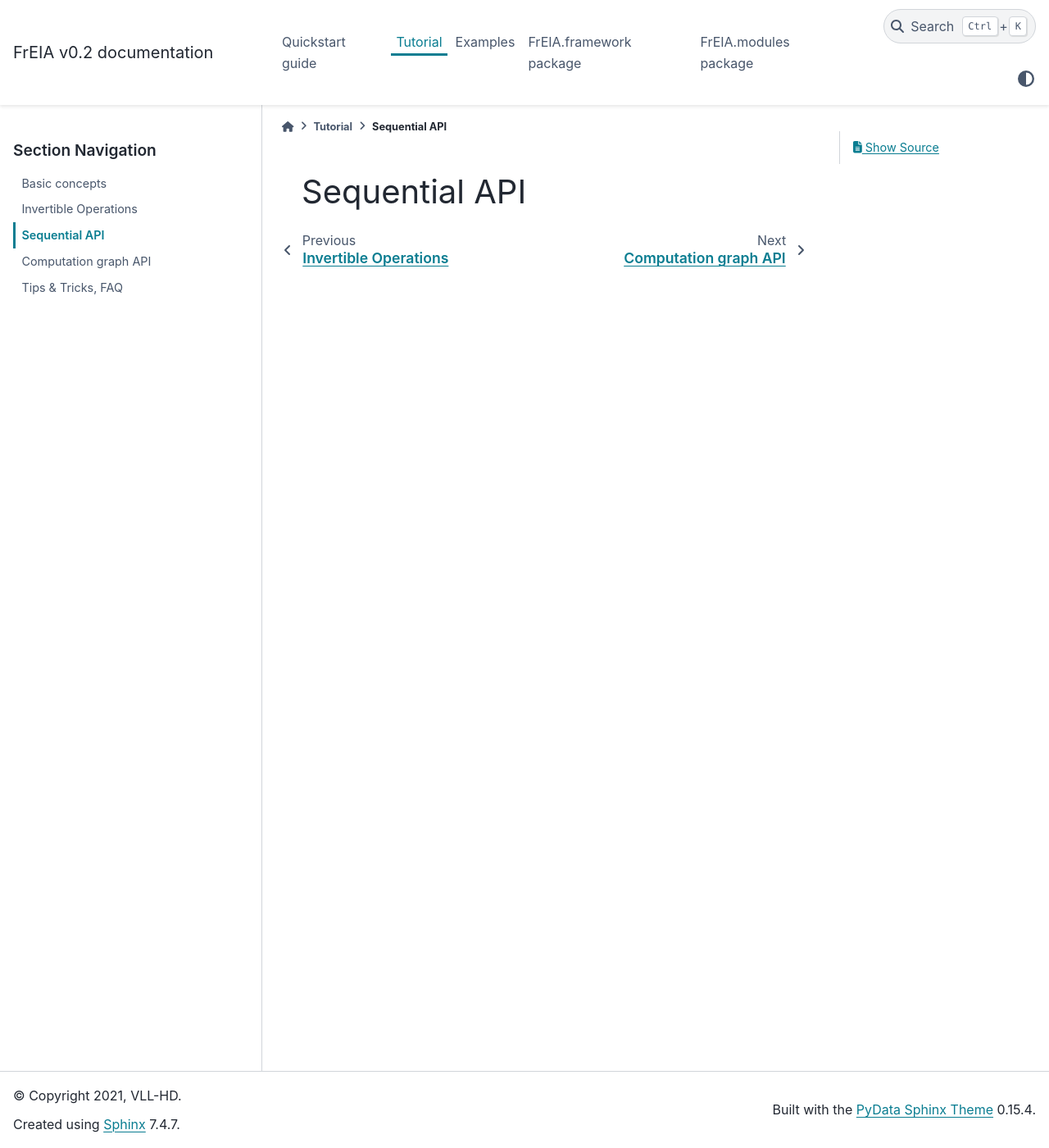
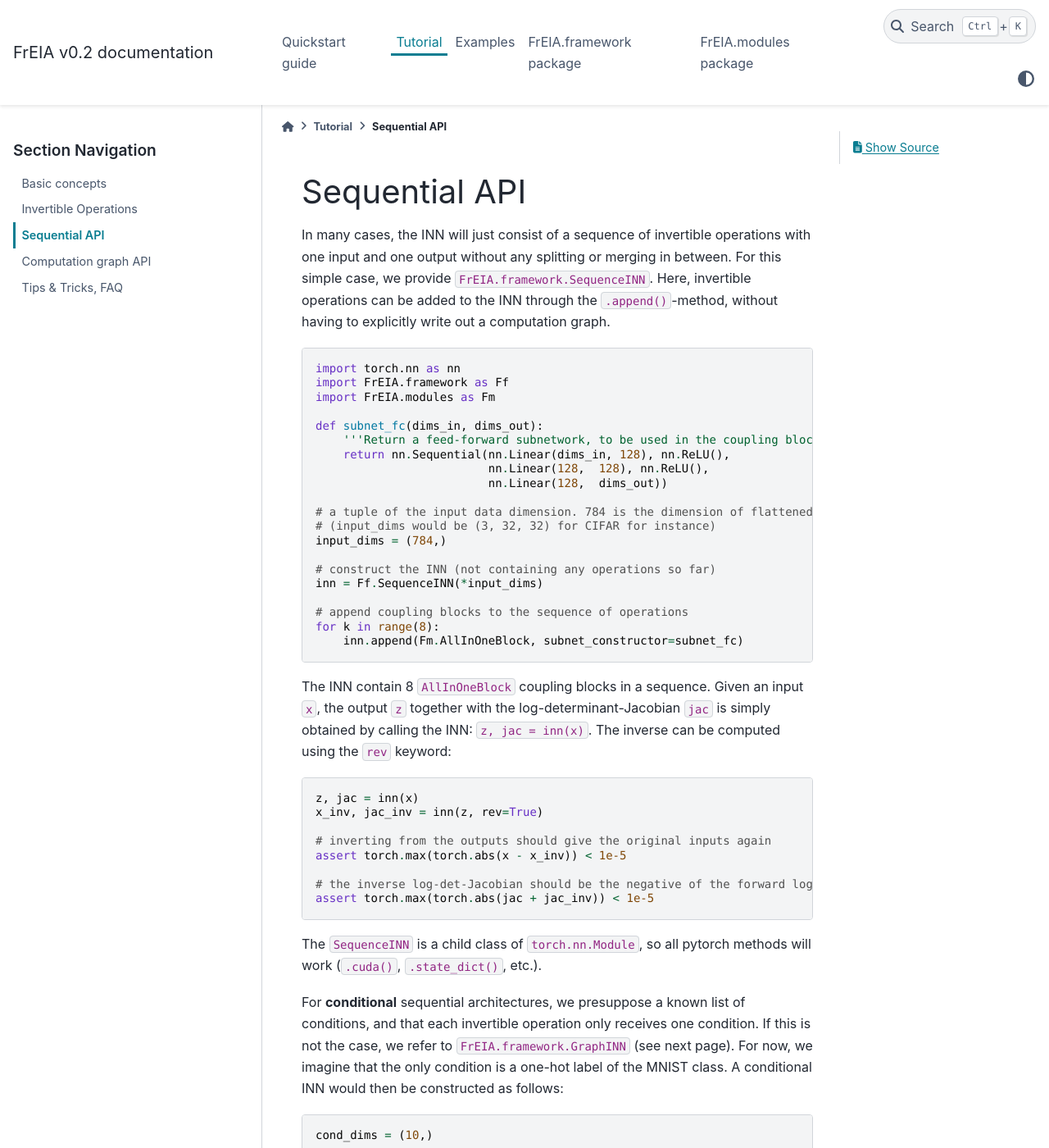
Before and after one commit to vislearn/FrEIA, a Sphinx documentation site: the page built from docs/source/tutorial/sequential_inns.rst, in a window 1280 px wide and 1400 px high. Shown: the whole window at 82% size. Built offline with Sphinx 7.4.7 and the PyData theme 0.15.4, drawn with Linux system fonts in a browser that asks for light colours; some of the changed text lies outside the part shown.

Commit message:
tutorial and fixed documentation for the SequenceINN

```diff
--- a/docs/source/tutorial/sequential_inns.rst
+++ b/docs/source/tutorial/sequential_inns.rst
@@ -1,2 +1,74 @@
 Sequential API
 =====================================
+
+In many cases, the INN will just consist of a sequence of invertible operations with one input and one output
+without any splitting or merging in between.
+For this simple case, we provide ``FrEIA.framework.SequenceINN``. Here, invertible operations can be added to the INN
+through the ``.append()``-method, without having to explicitly write out a computation graph.
+
+.. code:: python
+
+    import torch.nn as nn
+    import FrEIA.framework as Ff
+    import FrEIA.modules as Fm
+
+    def subnet_fc(dims_in, dims_out):
+        '''Return a feed-forward subnetwork, to be used in the coupling blocks below'''
+        return nn.Sequential(nn.Linear(dims_in, 128), nn.ReLU(),
+                             nn.Linear(128,  128), nn.ReLU(),
+                             nn.Linear(128,  dims_out))
+
+    # a tuple of the input data dimension. 784 is the dimension of flattened MNIST images.
+    # (input_dims would be (3, 32, 32) for CIFAR for instance)
+    input_dims = (784,)
+
+    # construct the INN (not containing any operations so far)
+    inn = Ff.SequenceINN(*input_dims)
+
+    # append coupling blocks to the sequence of operations
+    for k in range(8):
+        inn.append(Fm.AllInOneBlock, subnet_constructor=subnet_fc)
+
+The INN contain 8 ``AllInOneBlock`` coupling blocks in a sequence.
+Given an input ``x``, the output ``z`` together with  the log-determinant-Jacobian ``jac``
+is simply obtained by calling the INN: ``z, jac = inn(x)``.
+The inverse can be computed using the ``rev`` keyword:
+
+.. code:: python
+
+    z, jac = inn(x)
+    x_inv, jac_inv = inn(z, rev=True)
+
+    # inverting from the outputs should give the original inputs again
+    assert torch.max(torch.abs(x - x_inv)) < 1e-5
+
+    # the inverse log-det-Jacobian should be the negative of the forward log-det-Jacobian
+    assert torch.max(torch.abs(jac + jac_inv)) < 1e-5
+
+The ``SequenceINN`` is a child class of ``torch.nn.Module``, so all pytorch methods will work
+(``.cuda()``, ``.state_dict()``, etc.).
+
+For **conditional** sequential architectures, we presuppose a known list of
+conditions, and that each invertible operation only receives one condition.
+If this is not the case, we refer to ``FrEIA.framework.GraphINN`` (see next page).
+For now, we imagine that the only condition is a one-hot label of the MNIST class.
+A conditional INN would then be constructed as follows:
+
+.. code:: python
+
+    cond_dims = (10,)
+
+    # use the input_dims (784,) from above
+    cinn = Ff.SequenceINN(*input_dims)
+
+    for k in range(8):
+        # The cond=0 argument tells the operation which of the conditions it should
+        # use, that are supplied with the call. So cond=0 means 'use the first condition'
+        # (there is only one condition in this case).
+        cinn.append(Fm.AllInOneBlock, cond=0, cond_shape=cond_dims, subnet_constructor=subnet_fc)
+
+    # the conditions have to be given as a list (in this example, a list with
+    # one entry, 'one_hot_labels').  In general, multiple conditions can be
+    # given. The cond argument of the append() method above specifies which
+    # condition is used for each operation.
+    z, jac = cinn(x, c=[one_hot_labels])
```
Also changed, not shown: docs/source/tutorial/invertible_operations.rst (+8 -0 lines), 1 other file.
